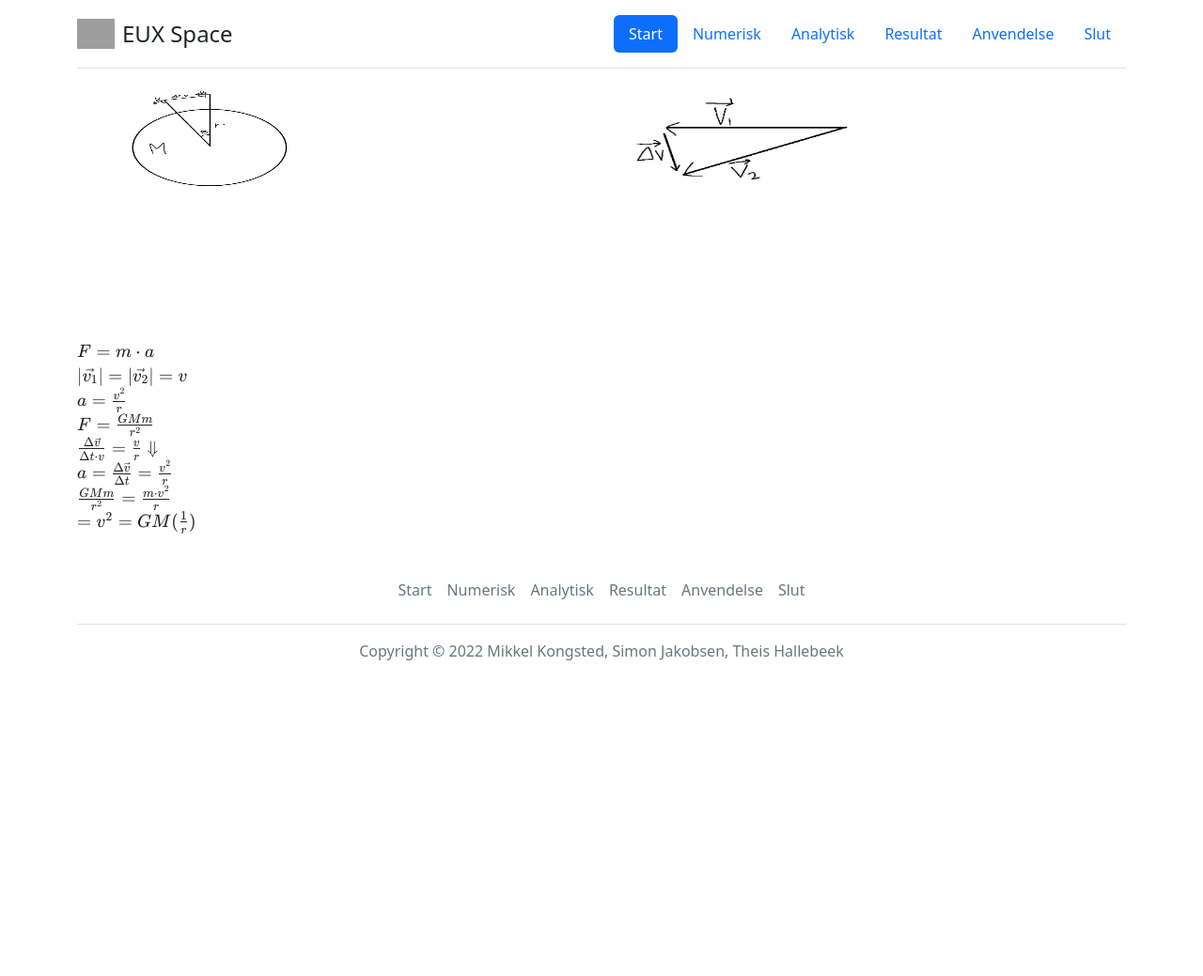
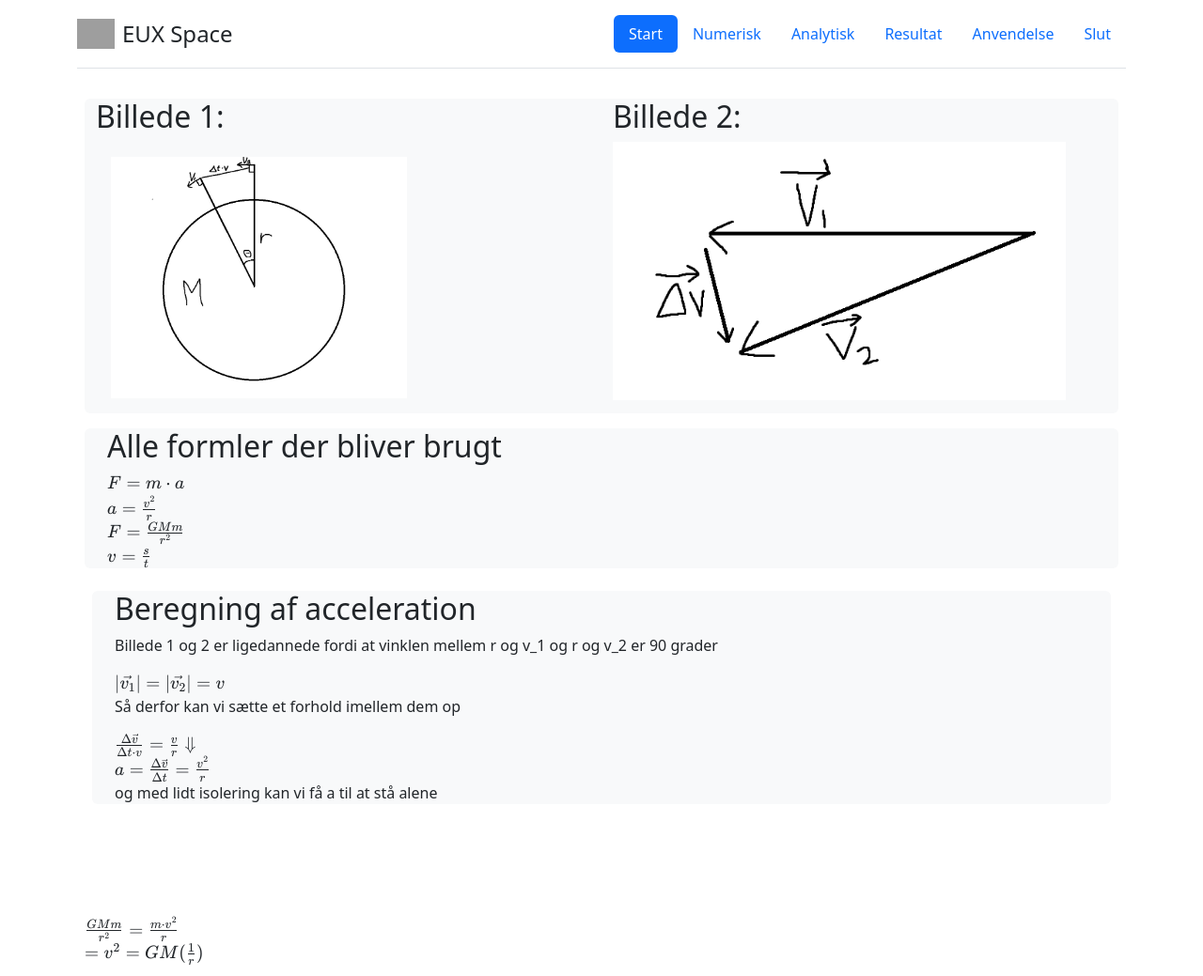
Before and after one commit to camper0008/eo1-h1, a plain HTML site: page presentation/numerisk.html in a window 1280 px wide. Shown: the top 1039 px of the page at 94% size. Before the commit the page ends 800 px from the top, so only its background shows below. Drawn offline with nearby package versions, Linux system fonts and the light colour scheme; grey boxes are pictures that could not be loaded; a script that the page names is missing.

Commit message:
formler og acceleration sat op

```diff
--- a/presentation/numerisk.html
+++ b/presentation/numerisk.html
@@ -48,32 +48,68 @@
     </div>
 
     <main role="main" class="container">
-        <div class="container">
+        <div class="p-2">
+            <div class="container bg-light rounded">
                 <div class="row">
 
                     <div class="col-md-6">
-                    <div></div>
-                    <img src="assets/orbit.PNG" alt="no orbit image" width="50%" height="50%">
+                        <div class="col-md-11">
+                            <h2>Billede 1:</h2>
+                            <div class="p-3">
+                                <img src="assets/orbit.PNG" alt="no orbit image" width="70%" height="70%">
+                            </div>
+                        </div>
                     </div>
                     <div class="col-md-6">
-                    <img src="assets/orbit-slice.PNG" alt="no orbit-slice image" width="50%" height="50%">
+                        <div class="col-md-11">
+                            <h2>Billede 2:</h2>
+                            <img src="assets/orbit-slice.PNG" alt="no orbit-slice image" width="100%" height="100%">
+                        </div>
+                    </div>
+                </div>
             </div>
 
-
-
         </div>
-        </div>
-        <br>
-        <br>
+        <div class="p-2">
+            <div class="container bg-light rounded">
+                <div class="container">
+                    <h2>Alle formler der bliver brugt</h2>
+                    <p>
                         <span id="law-of-force"></span>
-        <br>
-        <span id="vectors"></span>
                         <br>
                         <span id="circular-motion"></span>
                         <br>
                         <span id="accelerated-motion"></span>
                         <br>
+                        <span id="speed-law"></span>
+
+                    </p>
+                </div>
+            </div>
+            <div class="p-2">
+                <div class="container bg-light rounded">
+                    <div class="container">
+                        <h2>Beregning af acceleration</h2>
+                        <p>
+                            Billede 1 og 2 er ligedannede fordi at vinklen mellem r og v_1 og r og v_2 er 90 grader
+                        </p>
+                        <span id="vectors"></span>
+                        <br>
+                        <p>
+                            Så derfor kan vi sætte et forhold imellem dem op
+                        </p>
+
                         <span id="acceleration-formular"></span>
+                        <p>
+                            og med lidt isolering kan vi få a til at stå alene
+                        </p>
+                    </div>
+                </div>
+
+        </div>
+        <br>
+        <br>
+        <br>
         <br>
         <span id="accelerated-motion-with-acceleration"></span>
         <script>
@@ -89,6 +125,8 @@
             katex.render("\\frac{\\Delta \\vec{v}}{\\Delta t \\cdot v} = \\frac{v}{r} \\Downarrow \\newline a = \\frac{\\Delta \\vec{v}}{\\Delta t} = \\frac{v^2}{r}", accelerationFormular);
             const acceleratedMotionWithAcceleration = document.getElementById("accelerated-motion-with-acceleration")
             katex.render("\\frac{GMm}{r^2} = \\frac{m \\cdot v^2}{r} \\newline = v^2 = GM(\\frac{1}{r})", acceleratedMotionWithAcceleration)
+            const speedLaw = document.getElementById("speed-law");
+            katex.render("v = \\frac{s}{t}", speedLaw);
         </script>
 
 
```
Lines whose indentation alone changed are shown as unchanged.
